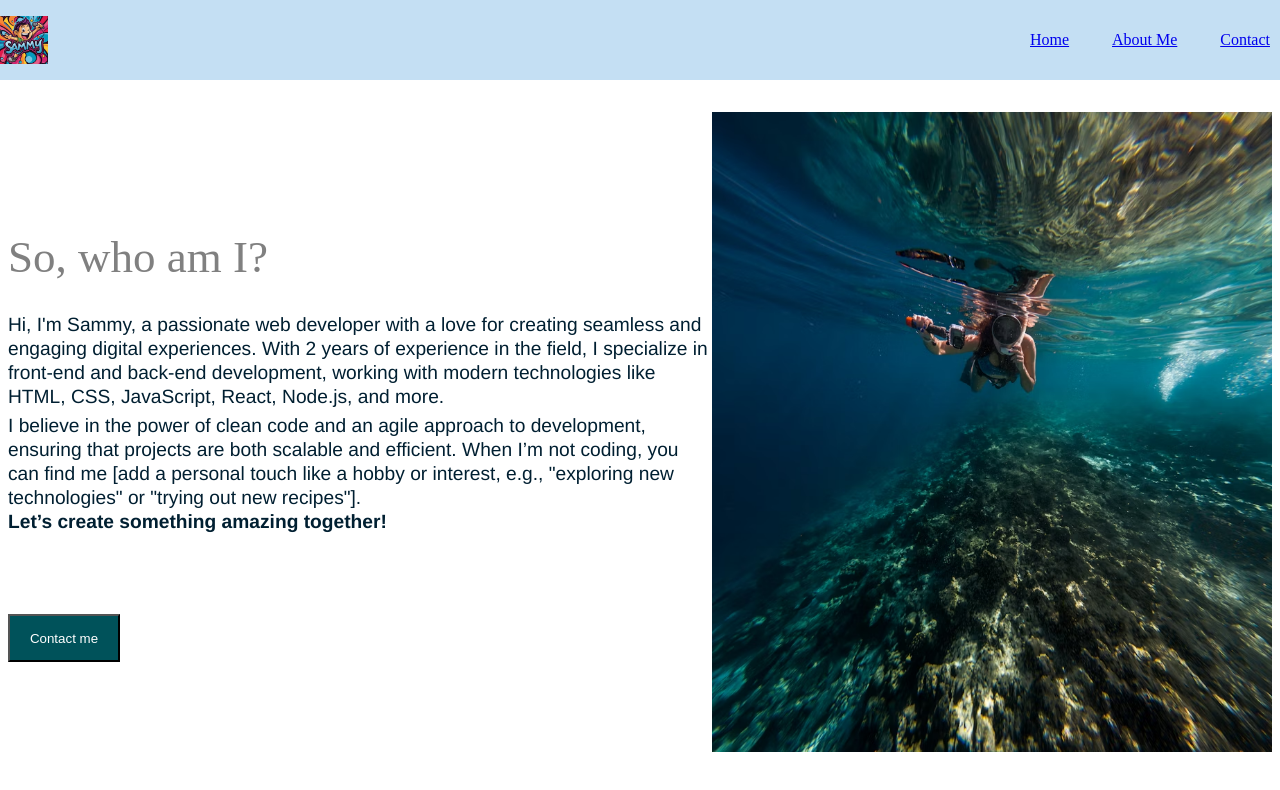
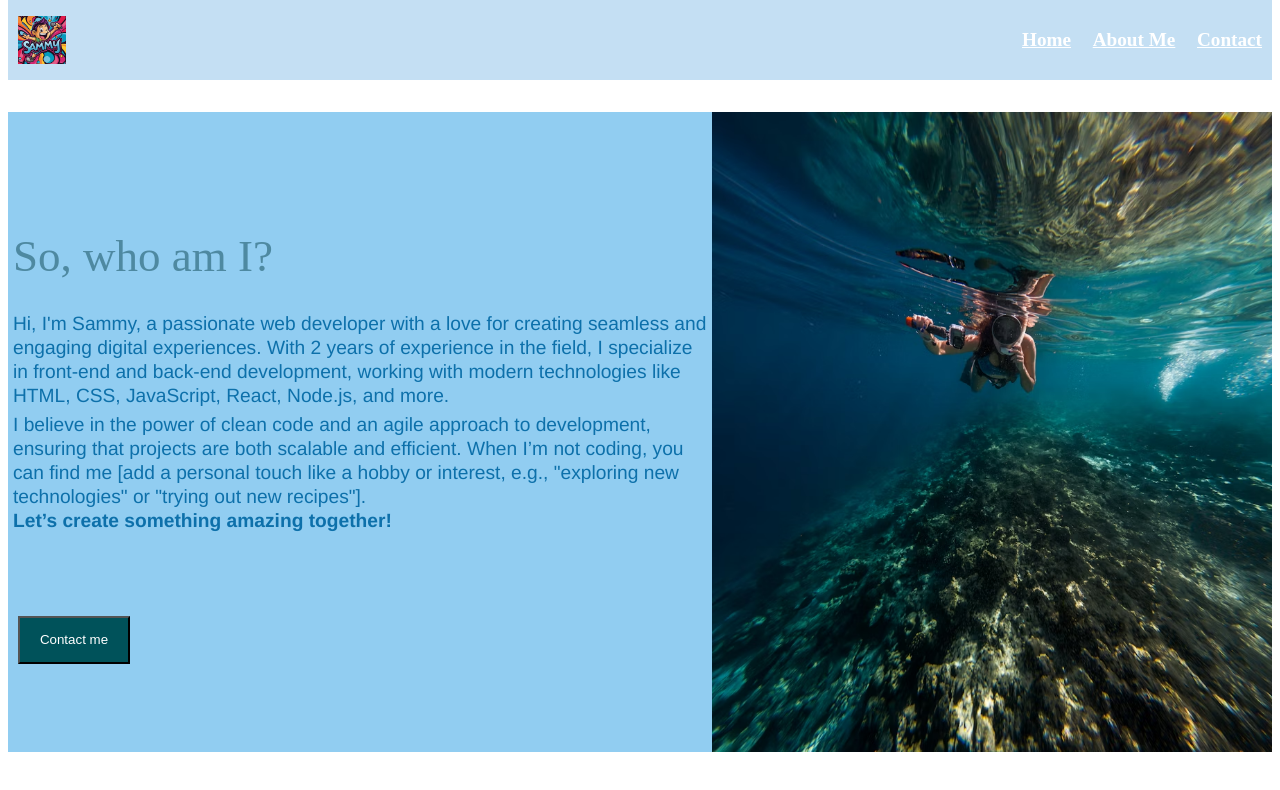
Before and after one commit to Sammy21-source/Learning_journey, a plain HTML site: page src/index.html in a window 1280 px wide. Drawn offline with Linux system fonts and the light colour scheme.

Commit message:
next version

```diff
--- a/src/home.css
+++ b/src/home.css
@@ -27,6 +27,7 @@
 h1{
   text-align: center;
   text-decoration: underline;
+  color: #3b75cb;
 }
 .list_heading{
   font-size:3rem;
--- a/src/style.css
+++ b/src/style.css
@@ -4,8 +4,13 @@
   height: 5rem;
   position: fixed;
   top: 0px;
-  right: 0px;
-  left: 0px;
+  right: 8px;
+  left: 8px;
+}
+a{
+  color: white;
+  font-weight: bold;
+  font-size: larger;
 }
 .right{
   display: flex;
@@ -22,6 +27,7 @@
 }
 .logo{
   width: 3rem;
+  margin-left: 10px;
 }
 .about{
   display: inline-block;
@@ -38,19 +44,22 @@
   justify-content: space-between;
   align-items: center;
   margin-top: 7rem;
+  background-color: rgb(145, 205, 241);
 }
 .b_contact{
   height: 3rem;
   width: 7rem;
   color: white;
   background-color:rgba(0, 82, 90, 1);
+  margin: 3px 0px 0px 10px;
 }
 p{
 }
 h1{
 font-size:45px;
 font-weight: 450;
-color: grey;
+color: rgb(78, 137, 161);
+margin-left: 5px;
 }
 .intro{
   font-size: larger;
@@ -58,7 +67,8 @@ color: grey;
   font-family: Helvetica, sans-serif ;
   font-weight: 300;
   line-height: 1.5rem;
-  color: rgba(0, 31, 49, 1);
+  color: rgb(13, 112, 170);
+  margin-left: 5px;
 }
 .intro2{
   font-size: larger;
@@ -66,7 +76,8 @@ color: grey;
   font-family: Helvetica, sans-serif ;
   font-weight: 300;
   line-height: 1.5rem;
-  color: rgba(0, 31, 49, 1);
+  color:  rgb(13, 112, 170);
+  margin-left: 5px;
 }
 .last{
   display: block;
```
